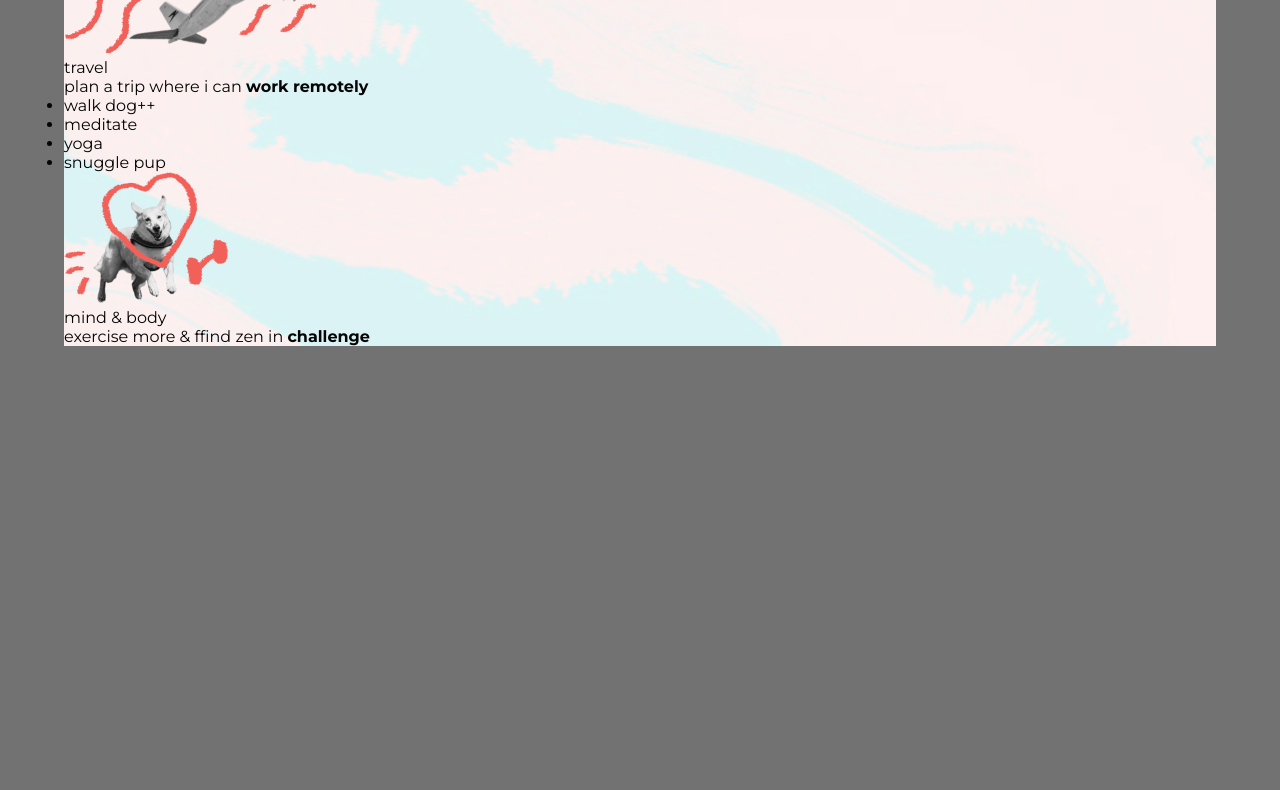
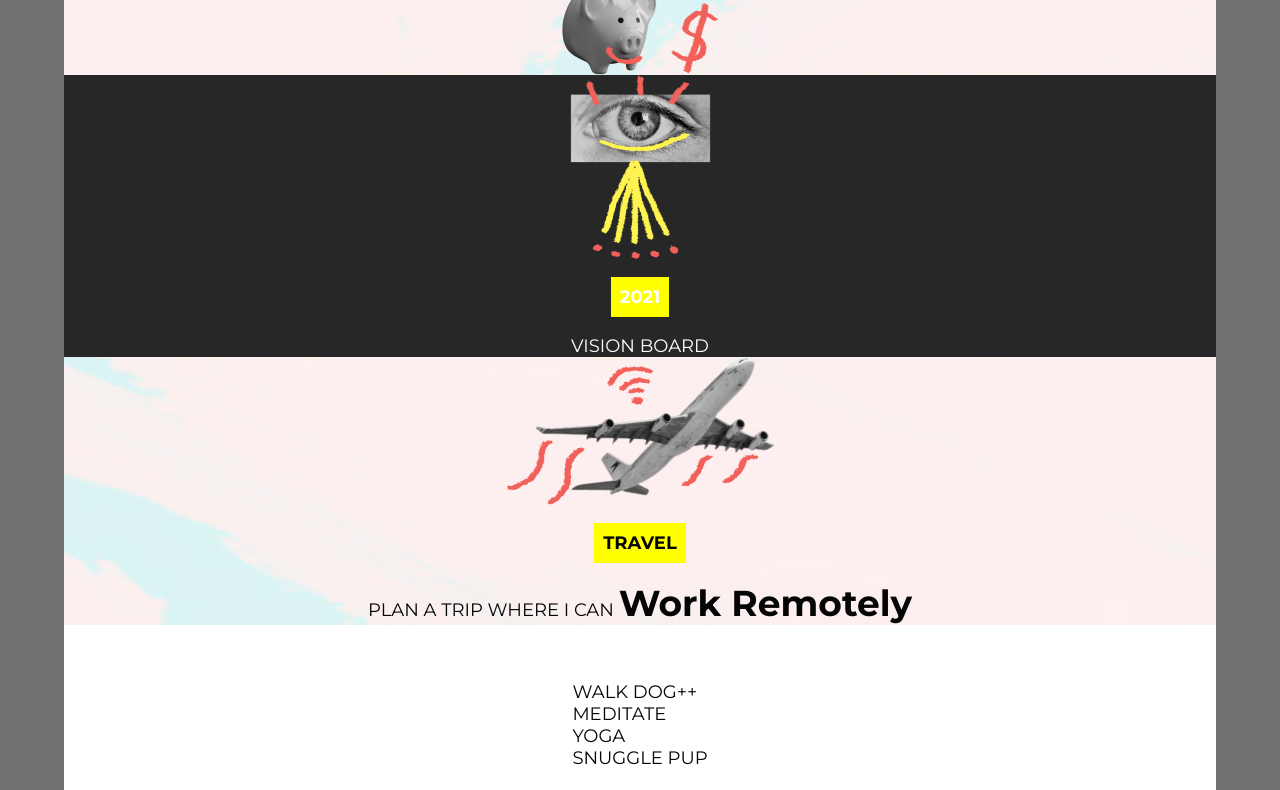
Before and after one commit to driyant/101-vision-board, a plain HTML site: page index.html in a window 1280 px wide. Shown: the part 736-1526 px from the top of the page. Before the commit the page ends 1082 px from the top, so only its background shows below. Drawn offline with Linux system fonts and the light colour scheme.

Commit message:
Add flex column layout

```diff
--- a/index.html
+++ b/index.html
@@ -5,12 +5,11 @@
 	<meta name="viewport" content="width=device-width, initial-scale=1.0">
     <title>Vision Board Project</title>
 	<link rel="stylesheet" href="css/main.css">
-	<link rel="stylesheet" href="css/normalize.css">
   </head>
   <body>
     <main>
         <div class="grow">
-            <p><span>grow</span></p>
+            <span>grow</span>
             <p>learn to design & <strong>code website</strong></p>
         </div>
         <div class="flower">
@@ -26,18 +25,18 @@
             </ul>
         </div>
         <div class="freelance">
-            <p><span>freelance</span></p>
+            <span>freelance</span>
             <p>make enough side cash to <strong>pay offf debt</strong></p>
             <img src="/img/piggy.png" alt="Piggy">
         </div>
         <div class="vision__eye">
             <img src="img/eye.png" alt="Vision Eye">
-            <p><span>2021</span></p>
+            <span>2021</span>
             <p>vision board</p>
         </div>
         <div class="travel">
             <img src="img/plane.png" alt="Plane">
-            <p><span>travel</span></p>
+            <span>travel</span>
             <p>plan a trip where i can <strong>work remotely</strong></p>
         </div>
         <div class="sentence">
@@ -52,8 +51,8 @@
             <img src="img/doggo.png" alt="Doggo">
         </div>
         <div class="main__body">
-            <p><span>mind & body</span></p>
-            <p>exercise more & ffind zen in <strong>challenge</strong></p>
+            <span>mind & body</span>
+            <p>exercise more & find zen in <strong>challenge</strong></p>
         </div>
     </main>
   </body>
--- a/scss/_default-config.scss
+++ b/scss/_default-config.scss
@@ -6,6 +6,10 @@
 
 @import url('https://fonts.googleapis.com/css2?family=Montserrat:wght@400;700&display=swap');
 
+
+:root {
+    font-size: 18px;
+}
 
 $body-color : #727272;
 $vision-color : #272727;
--- /dev/null
+++ b/scss/_layout.scss
@@ -0,0 +1,20 @@
+@mixin flexColumn() {
+    display: flex;
+    justify-content: center;
+    align-items: center;
+    flex-flow: column wrap;
+    flex-basis: 200px;
+}
+
+@function gridRow($row) {
+    $val : $row;
+    @for $i from 1 through 9 {
+        @return #{i};
+    }
+}
+
+@mixin displayGridColumn() {
+    display: grid;
+    grid-template-columns: 1fr;
+    grid-template-rows: gridRow(250px);
+}
--- a/scss/main.scss
+++ b/scss/main.scss
@@ -1,20 +1,56 @@
 @import "default-config";
+@import "layout";
 
 body {
     background: $body-color;
     color: $primary-text-color;
     font-family: $primary-font;
-    font-weight: map-get($font-weights, regular);
+    font-weight: map-get($font-weights, medium);
 }
 
 main {
     width: 90%;
-    margin: 0 auto;
+    margin: auto auto;
     background: url("../img/background.png") center no-repeat;
     background-size: cover;
+    @include flexColumn();
+
+    & > div {
+        @include flexColumn();
+        width: 100%;
+    }
+
+    p {
+        font-size: 1rem;
+        text-align: center;
+        align-items: center;
+        text-transform: uppercase;
+    }
+
+    span {
+        text-transform: uppercase;
+        background: yellow;
+        padding: 0.5rem;
+        margin: 1rem 0;
+        font-weight: map-get($font-weights, bold);
+    }
+
+    strong {
+        font-size: 2rem;
+        text-transform: capitalize;
+    }
+
+    ul li {
+        list-style-type: none;
+        text-transform: uppercase;
+    }
+
+    .grow , .programming, .sentence, .main__body {
+        background: #fff;
+    }
+
+    .vision__eye {
+        background:$vision-color;
+        color: $secondary-text-color;
+    }
 }
-
-.vision__eye {
-    background:$vision-color;
-    color: $secondary-text-color;
-}
```
Also changed, not shown: css/main.css, 1 other file.
